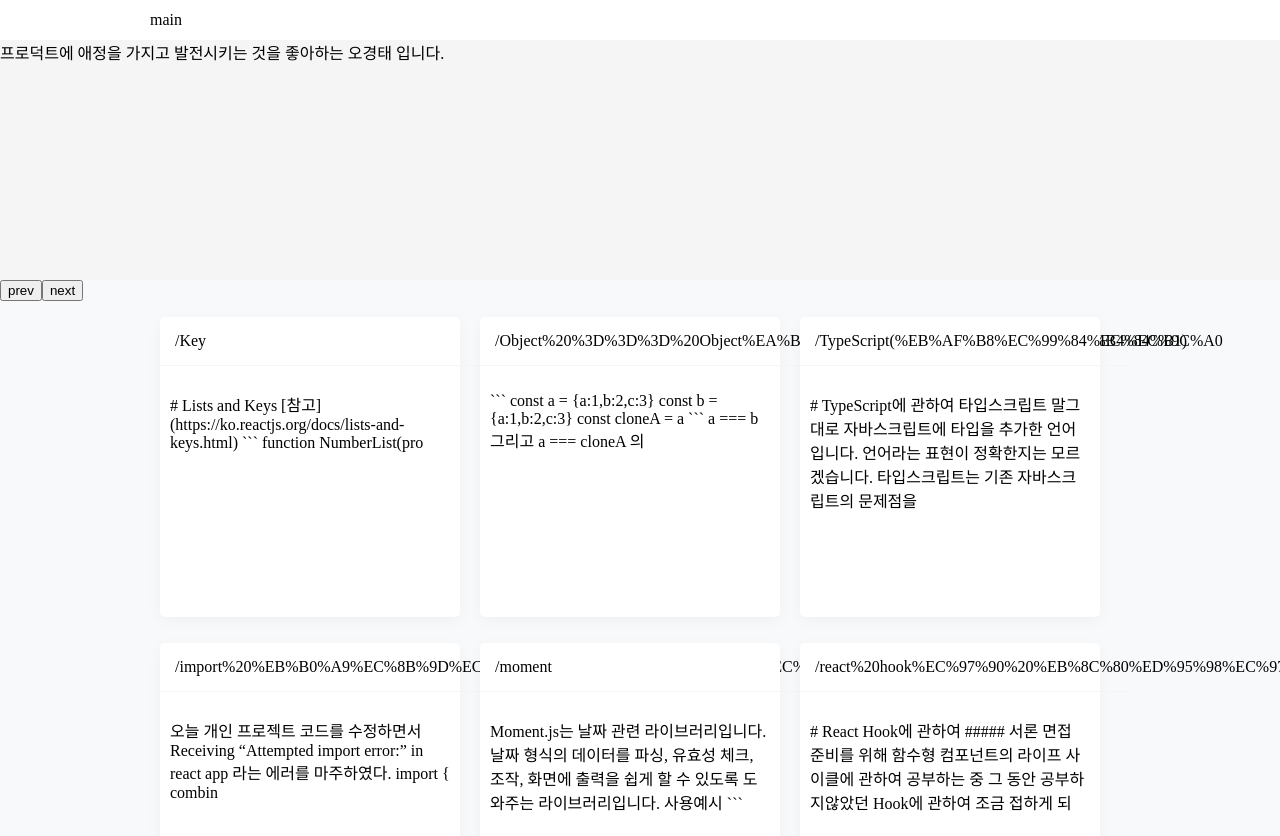
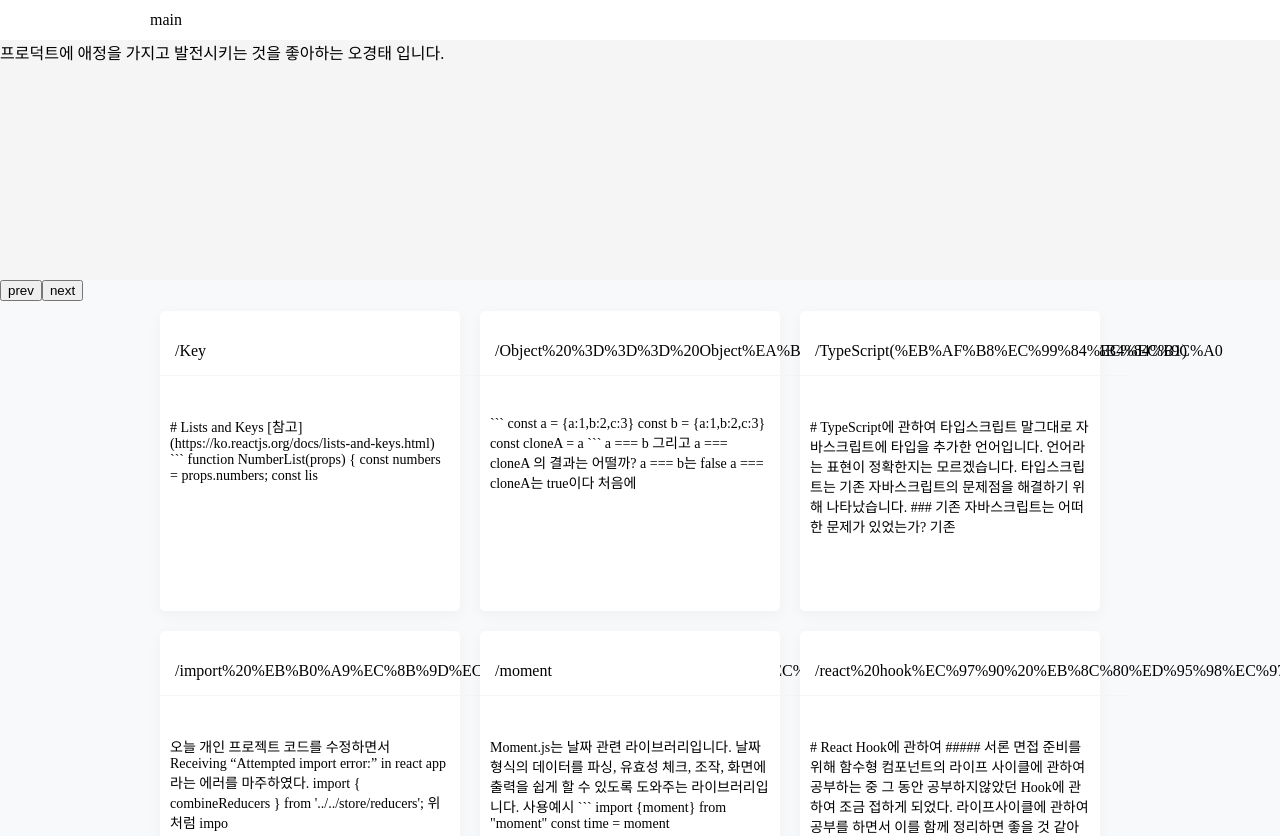
Before and after one commit to Dowap2/dowap2.github.io, a React (Create React App) app: page / in a window 1280 px wide. Shown: the top 836 px of the page. Built offline with nearby package versions, Linux system fonts and the light colour scheme.

Commit message:
listItemComponent add flex

```diff
--- a/src/Main/List.jsx
+++ b/src/Main/List.jsx
@@ -21,6 +21,8 @@ const ListItemComponent = styled.div`
   border-radius: 5px;
   box-shadow: rgb(0 0 0 / 4%) 0px 4px 16px 0px;
   background: #fff;
+  display: flex;
+  flex-direction: column;
 `;
 const ListTitleComponent = styled.p`
   width: 100%;
@@ -28,8 +30,10 @@ const ListTitleComponent = styled.p`
   border-bottom: 1px solid #f5f5f5;
   font-size: 16px;
 `;
-const ListPreview = styled.div`
+const ListPreview = styled.p`
   padding: 10px;
+  font-weight: lighter;
+  font-size: 14px;
 `;
 
 export function List(props) {
@@ -57,7 +61,7 @@ export function List(props) {
           fetch(url)
             .then(res => res.text())
             .then(data => {
-              const preview = data.slice(0, 100);
+              const preview = data.slice(0, 150);
               return preview;
             })
         )
```
